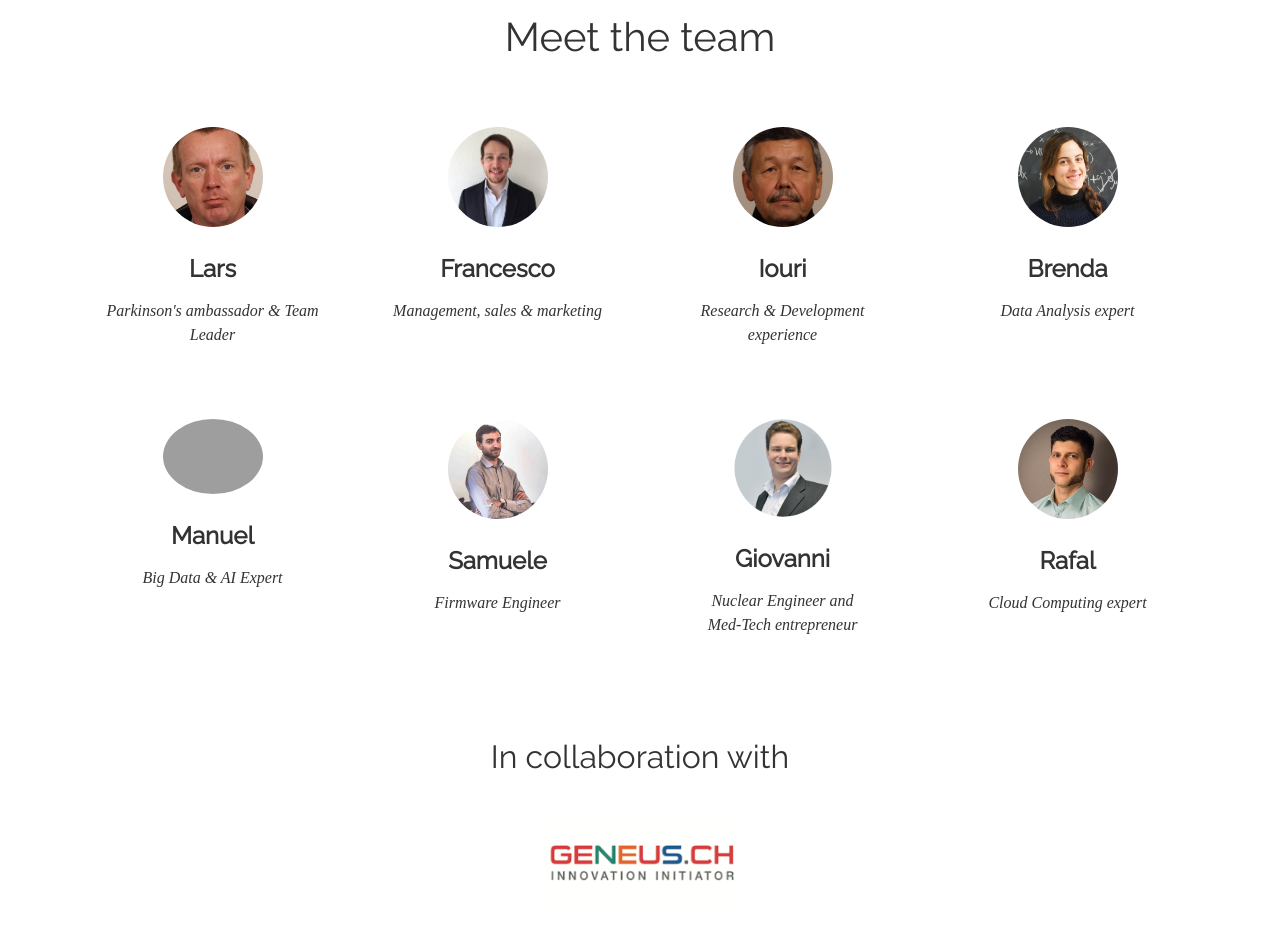
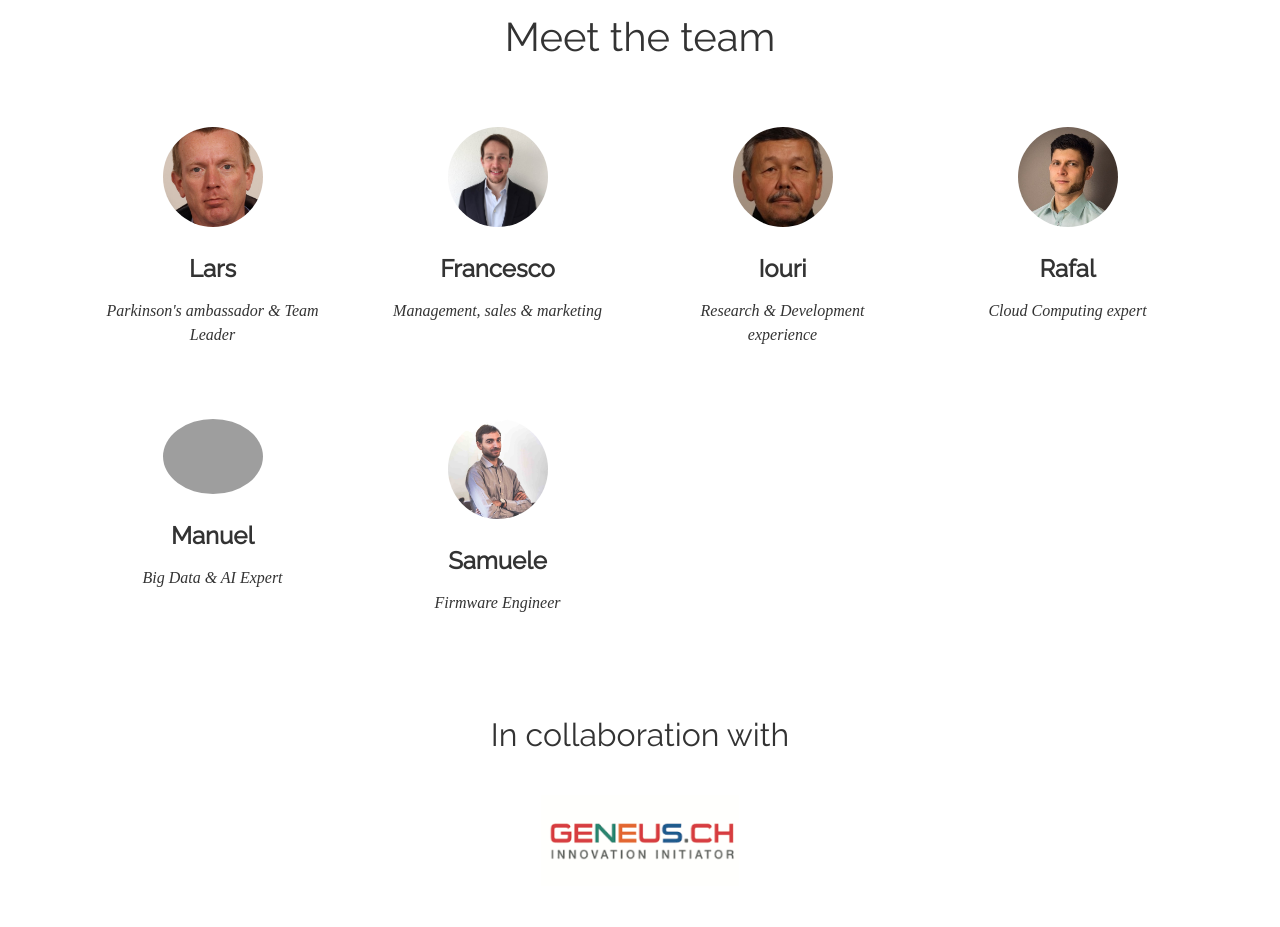
Before and after one commit to francescocrive/kuranos, a plain HTML site: page index.html in a window 1280 px wide. Shown: the part 3220-4147 px from the top of the page. Drawn offline with nearby package versions, Linux system fonts and the light colour scheme; grey boxes are pictures that could not be loaded; a web font is replaced by a local one.

Commit message:
removed brenda

```diff
--- a/index.html
+++ b/index.html
@@ -153,9 +153,9 @@
           <h4> <b>Iouri</b></h4>
           <p class="mb-0"> <i>Research &amp; Development experience</i></p>
         </div>
-        <div class="col-lg-3 col-6 p-4"> <img class="img-fluid d-block mb-3 mx-auto rounded-circle" src="assets/BrendaPenante.jpg" width="100">
-          <h4> <b>Brenda</b></h4>
-          <p class="mb-0"> <i>Data Analysis expert</i></p>
+        <div class="col-lg-3 col-6 p-4"> <img class="img-fluid d-block mb-3 mx-auto rounded-circle" src="assets/rafal.png" width="100">
+          <h4> <b>Rafal</b></h4>
+          <p class="mb-0"> <i>Cloud Computing expert</i></p>
         </div>
       </div>
     </div>
@@ -171,14 +171,8 @@
           <h4> <b>Samuele</b></h4>
           <p class="mb-0"> <i>Firmware Engineer</i></p>
         </div>
-        <div class="col-lg-3 col-6 p-4" style=""> <img class="img-fluid d-block mb-3 mx-auto rounded-circle" src="assets/giovanni.png" width="100" alt="Card image cap" style="">
-          <h4> <b>Giovanni</b></h4>
-          <p class="mb-0"> <i>Nuclear Engineer and</i><br><i>Med-Tech entrepreneur</i></p>
-        </div>
-        <div class="col-lg-3 col-6 p-4" style=""> <img class="img-fluid d-block mb-3 mx-auto rounded-circle" src="assets/rafal.png" width="100" alt="Card image cap">
-          <h4> <b>Rafal</b></h4>
-          <p class="mb-0"> <i>Cloud Computing expert</i></p>
-        </div>
+        <div class="col-lg-3 col-6 p-4" style=""></div>
+        <div class="col-lg-3 col-6 p-4" style=""></div>
       </div>
     </div>
   </div>
```
